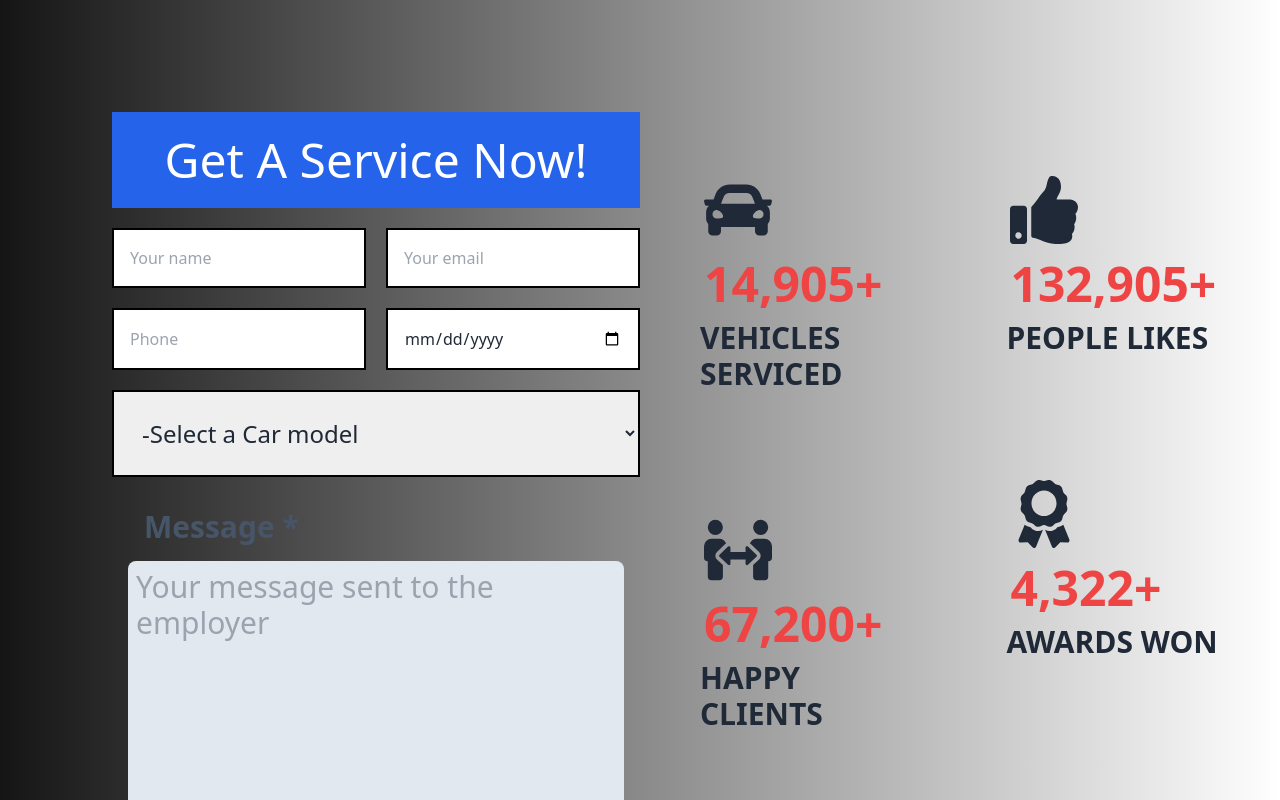
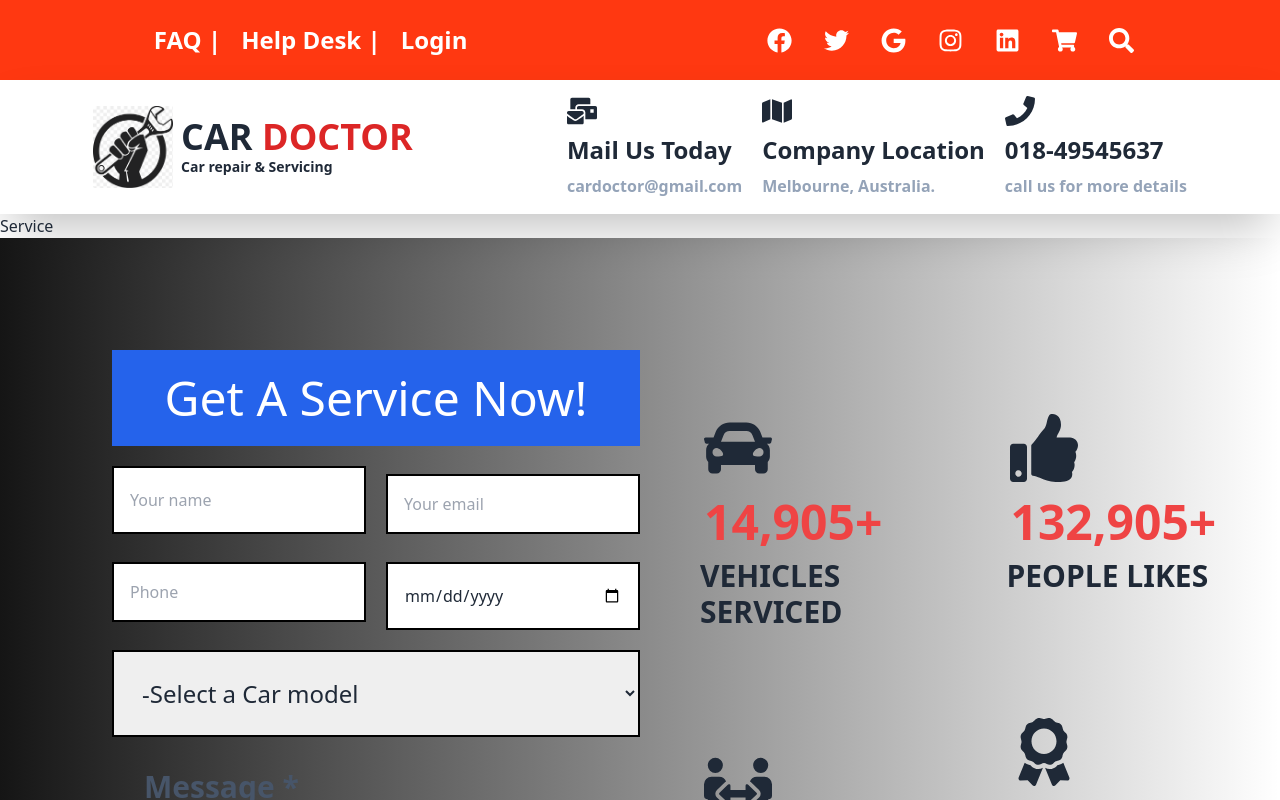
Before and after one commit to Digantasaha123/Car-repairing-car-doctor, a React (Vite) app: page / in a window 1280 px wide. Shown: the top 800 px of the page. Built offline with nearby package versions, Linux system fonts and the light colour scheme.

Commit message:
navber added

```diff
--- a/src/Layout/Main.jsx
+++ b/src/Layout/Main.jsx
@@ -1,11 +1,12 @@
 import { Outlet } from "react-router-dom";
 import Footer from "../Pages/Shared/Footer";
+import Navber from "../Pages/Shared/Nabver";
 
 
 export default function Main() {
   return (
     <div>
-
+        <Navber/>
         <Outlet/>
         <Footer/>
     </div>
--- a/src/Pages/Home/Home/GetAService.jsx
+++ b/src/Pages/Home/Home/GetAService.jsx
@@ -26,12 +26,12 @@ export default function GetAService() {
         <div>
             <p className="text-5xl text-bold text-center text-white bg-blue-600 p-6">Get A Service Now!</p>
             <div>
-                <div className="lg:flex  lg:gap-5  pt-5">
+                <div className="lg:flex mb-2  lg:gap-5  pt-5">
                     <input className="w-full  border-2 border-black p-4" type="text" name="name" placeholder="Your name" id="" />
-                    <input className="w-full border-2 border-black p-4" type="email" name="email" placeholder="Your email" id="" />
+                    <input className="w-full  mt-2 border-2 border-black p-4" type="email" name="email" placeholder="Your email" id="" />
                 </div>
                 <div className="lg:flex gap-5 pt-5 pb-5">
-                    <input className="w-full  border-2 border-black p-4" type="text" name="phone" placeholder="Phone" id="" />
+                    <input className="w-full mb-2 border-2 border-black p-4" type="text" name="phone" placeholder="Phone" id="" />
                     <input className="w-full border-2 border-black p-4" type="date" name="date" placeholder="Reservation date" id="" />
                 </div>
 
--- a/src/Pages/Home/Home/Home.jsx
+++ b/src/Pages/Home/Home/Home.jsx
@@ -1,9 +1,11 @@
 import Testemonial from "../../../components/Testemonial";
 import GetAService from "./GetAService";
+import Service from "./Service";
 
 export default function Home() {
   return (
     <div>
+        <Service/>
         <GetAService/>
         <Testemonial/>
     </div>
--- /dev/null
+++ b/src/Pages/Home/Home/Service.jsx
@@ -0,0 +1,7 @@
+
+
+export default function Service() {
+  return (
+    <div>Service</div>
+  )
+}
--- /dev/null
+++ b/src/Pages/Shared/Nabver.jsx
@@ -0,0 +1,74 @@
+import { FaFacebook, FaGoogle, FaInstagram, FaLinkedin, FaMailBulk, FaMap, FaPhone, FaSearch, FaShoppingCart, FaTwitter } from "react-icons/fa";
+
+import logo from "../../assets/logo.png"
+
+export default function Navber() {
+  return (
+    <div>
+      <div className=" lg:flex items-center justify-around text-white bg-[#FF3811]">
+      <div className="flex gap-2 lg:gap-5 font-bold text-2xl p-6">
+        <h1>FAQ | </h1>
+        <h1>Help Desk |</h1>
+        <h1>Login</h1>
+      </div>
+
+      <div className="flex gap-8 p-4">
+        <FaFacebook size={25}/>
+        <FaTwitter size={25}/>
+        <FaGoogle size={25}/>
+        <FaInstagram size={25} />
+        <FaLinkedin size={25}/>
+
+       <p> <FaShoppingCart size={25}/> </p>
+
+        <FaSearch size={25}/>
+      </div>
+    </div>
+
+    <div className="lg:flex items-center justify-around p-4  shadow-2xl">
+    <div className="flex items-center gap-2">
+    <div>
+       <img className="w-20 rounded-sm" src={logo} alt="" />
+       </div>
+       <div>
+        <p className="uppercase text-4xl font-bold">Car <span className="text-red-600">Doctor</span></p>
+        <p className="text-sm text-base-500 font-bold">Car repair & Servicing</p>
+
+       </div>
+    </div>
+
+
+    <div className="lg:flex lg:gap-5">
+      <div className="space-y-2">
+        <FaMailBulk size={30}/>
+        <p className="text-sm lg:text-2xl font-bold">Mail Us Today</p>
+        <p className="font-bold text-slate-400">cardoctor@gmail.com</p>
+      </div>
+
+      <div className="space-y-2">
+        <FaMap size={30}/>
+        <p className="text-sm lg:text-2xl font-bold">Company Location</p>
+        <p className="font-bold text-slate-400">Melbourne, Australia.</p>
+      </div>
+
+
+
+      <div className="space-y-2">
+        <FaPhone size={30}/>
+        <p className="text-sm lg:text-2xl font-bold">018-49545637</p>
+        <p className="font-bold text-slate-400">call us for more details</p>
+      </div>
+
+
+
+
+    </div>
+
+
+
+
+
+    </div>
+    </div>
+  )
+}
```
